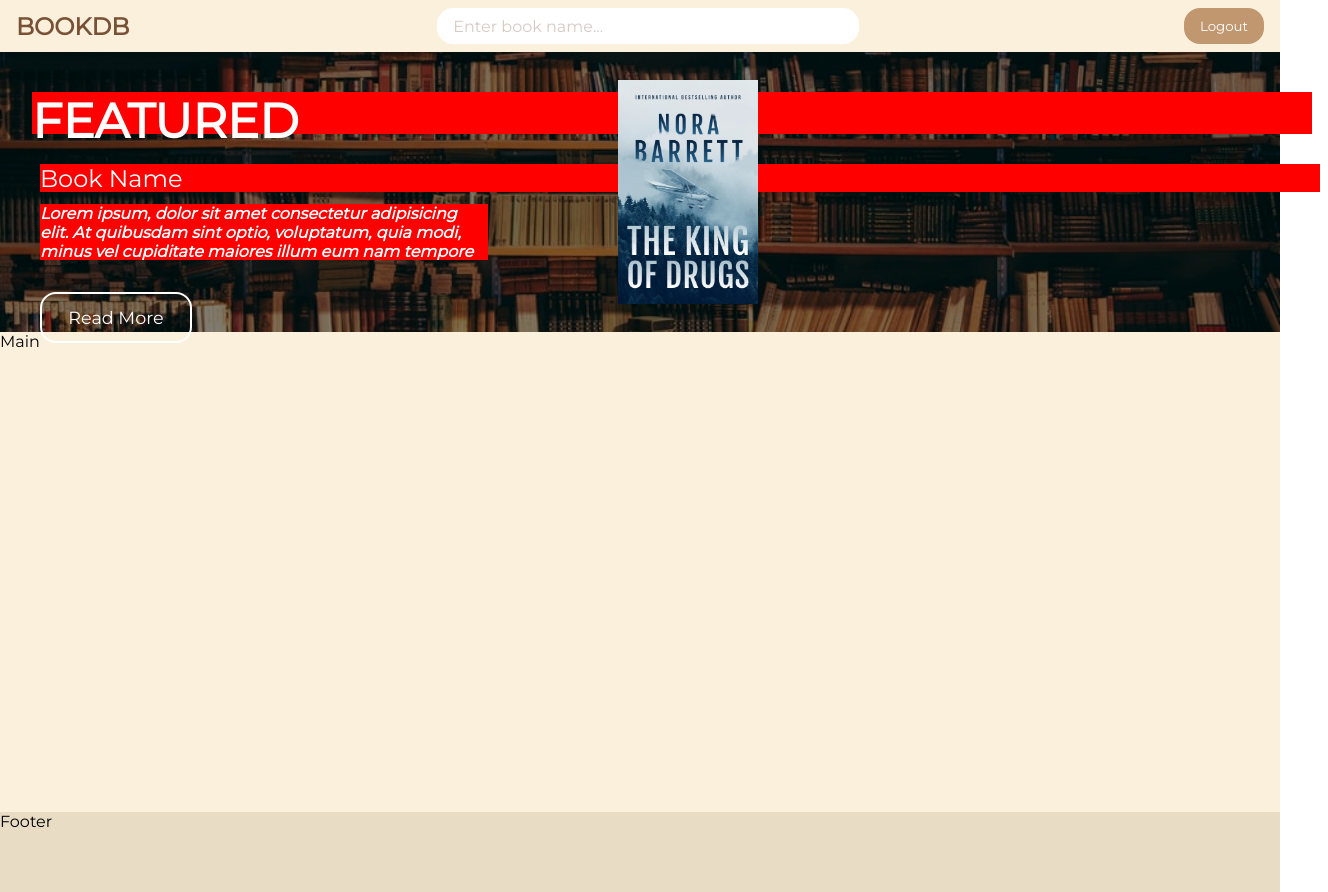
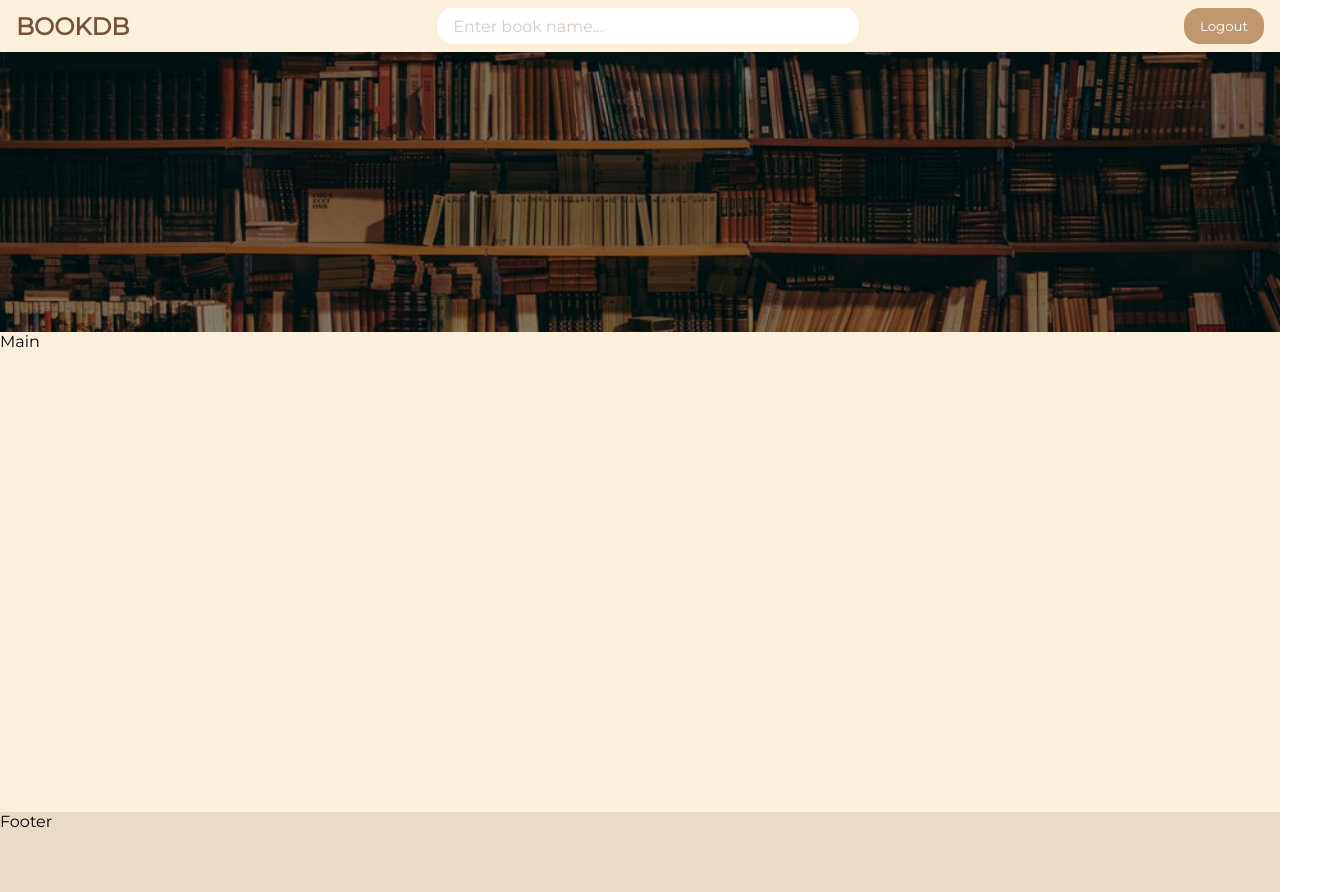
Before and after one commit to Phitiani/Task1, a plain HTML site: page index.html in a window 1280 px wide. Shown: the whole page, 1328 px wide, since content can reach past the window. Drawn offline with Linux system fonts and the light colour scheme.

Commit message:
removed structure

```diff
--- a/index.html
+++ b/index.html
@@ -27,7 +27,7 @@
     <header>
       <section id="header-img-container">
         <img id="books-img" src="./assets/images/banner.jpeg" />
-        <h1 id="featured-headline">FEATURED</h1>
+        <!-- <h1 id="featured-headline">FEATURED</h1>
         <h2 id="featured-book-title">Book Name</h2>
         <h3 id="featured-book-description">
           Lorem ipsum, dolor sit amet consectetur adipisicing elit. At quibusdam
@@ -37,7 +37,7 @@
         <button id="featured-book-btn" class="btn btn-secondary">
           Read More
         </button>
-        <img id="featured-book-img" src="./assets/images/random-book.jpeg" />
+        <img id="featured-book-img" src="./assets/images/random-book.jpeg" /> -->
       </section>
     </header>
     <main>Main</main>
```
